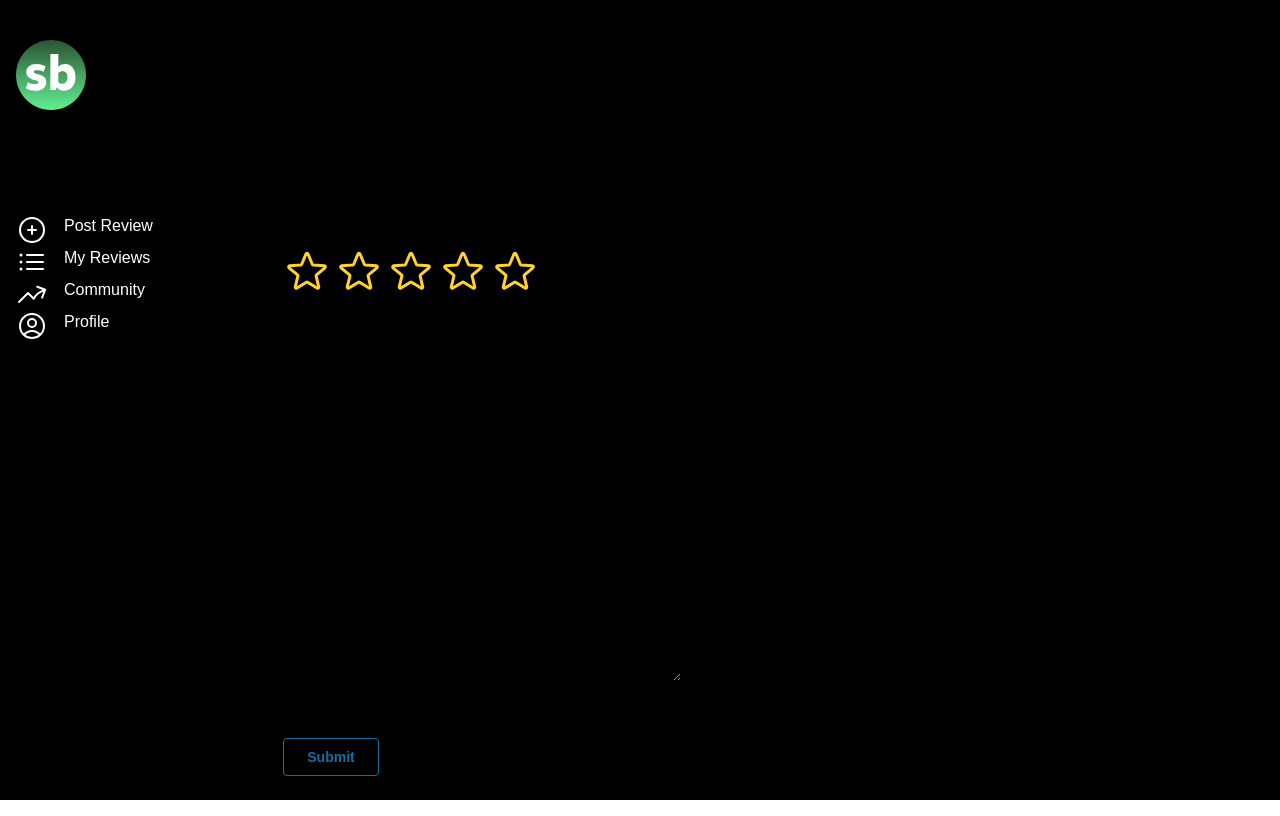
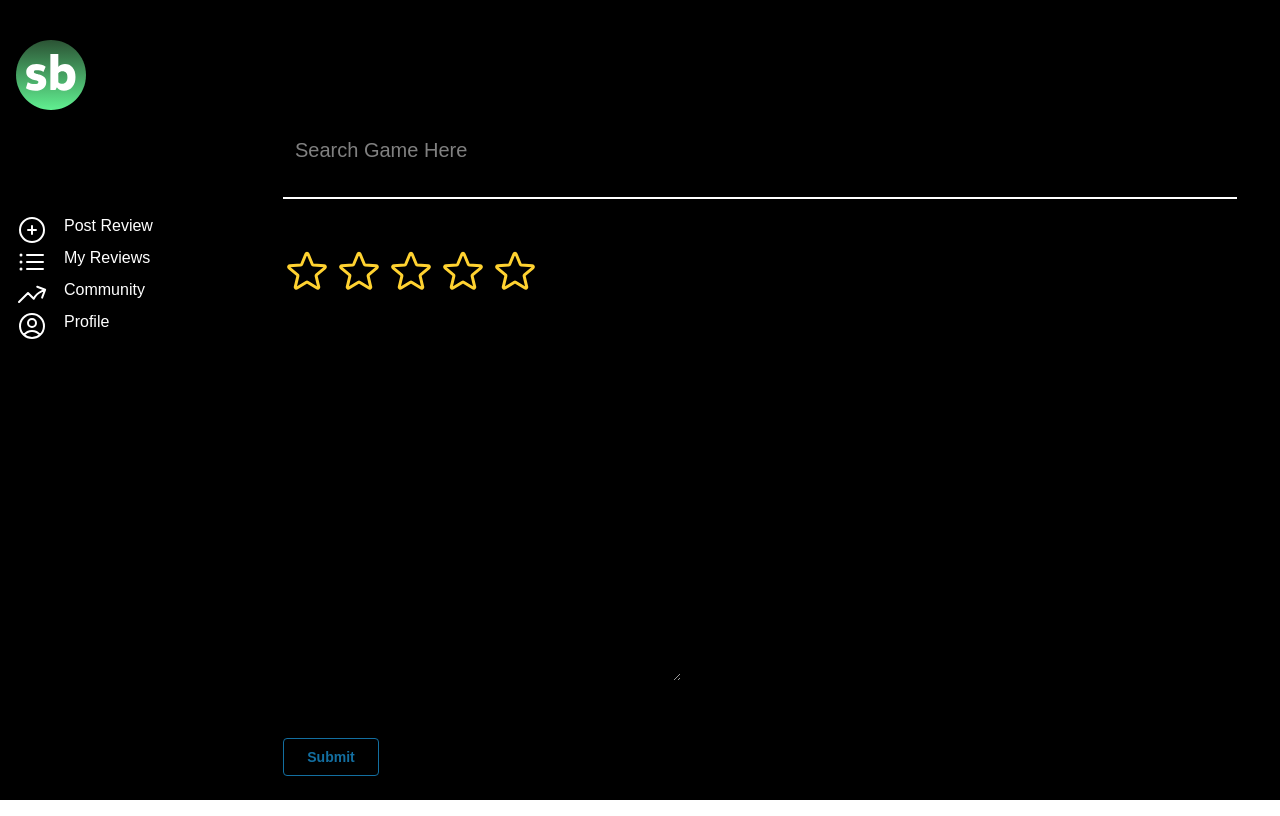
Before and after one commit to ktaulman/next-steambook, a Next.js app: page /create in a window 1280 px wide. Built offline with nearby package versions, Linux system fonts and the light colour scheme; a web font is replaced by a local one.

Commit message:
added dark mode to search bar

```diff
--- a/src/app/_features/search/components/search-bar.tsx
+++ b/src/app/_features/search/components/search-bar.tsx
@@ -60,7 +60,7 @@ export default function SearchBarWithContext() {
 
             {selected.selected === null ? (
                 <input
-                    className='block w-full  pl-3 outline-none h-24 text-xl focus:font-bold border-b-2 border-b-black'
+                    className='block w-full  pl-3 outline-none h-24 text-xl focus:font-bold border-b-2 border-b-white dark:text-white'
                     placeholder='Search Game Here'
                     onChange={e => handleChange(e.target.value)}
                     onFocus={e => handleChange(e.target.value)}
--- a/src/app/layout.tsx
+++ b/src/app/layout.tsx
@@ -22,7 +22,7 @@ export default function RootLayout({
       >
         <main className='flex h-screen dark '>
 
-          <div className="w-60 dark:bg-black ">
+          <div className="w-60 dark:bg-black">
             <SideNav />
           </div>
           <div className=' dark:bg-black border-3 border-dashed flex-1'>
```
